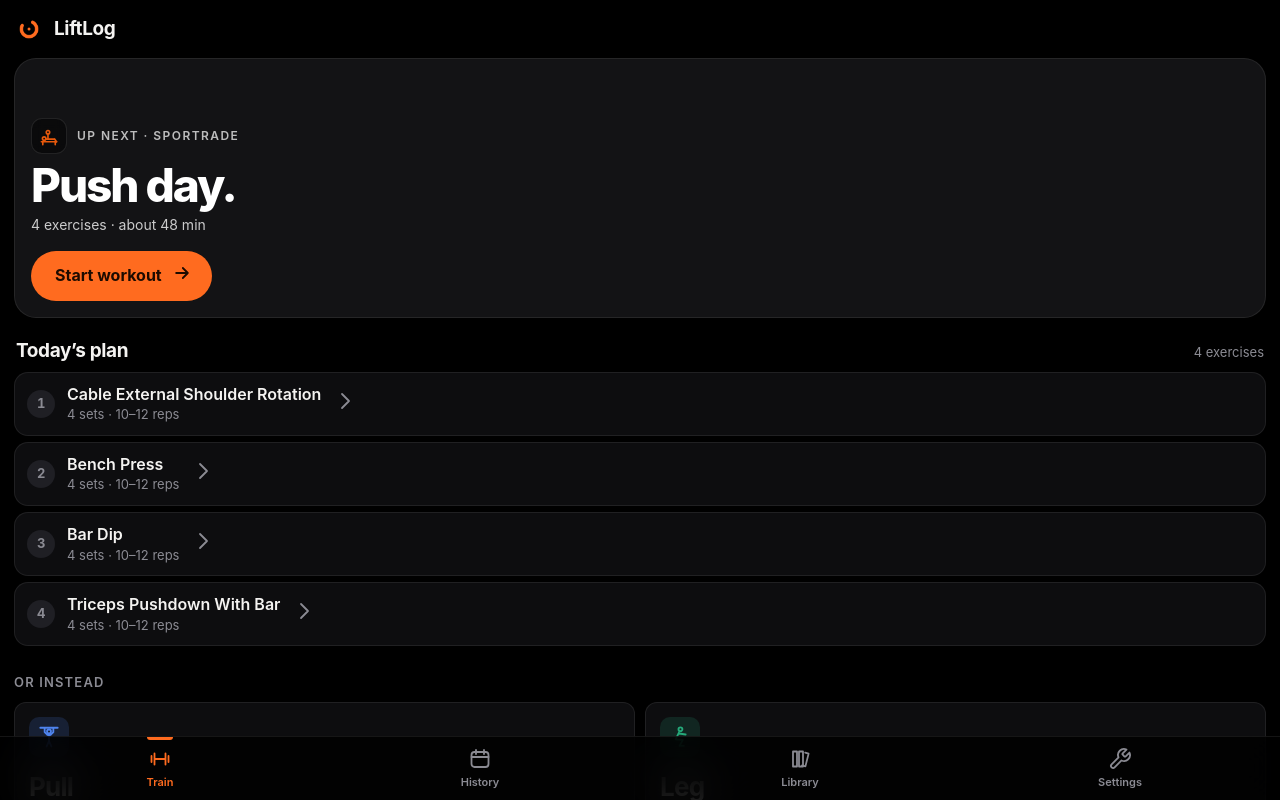
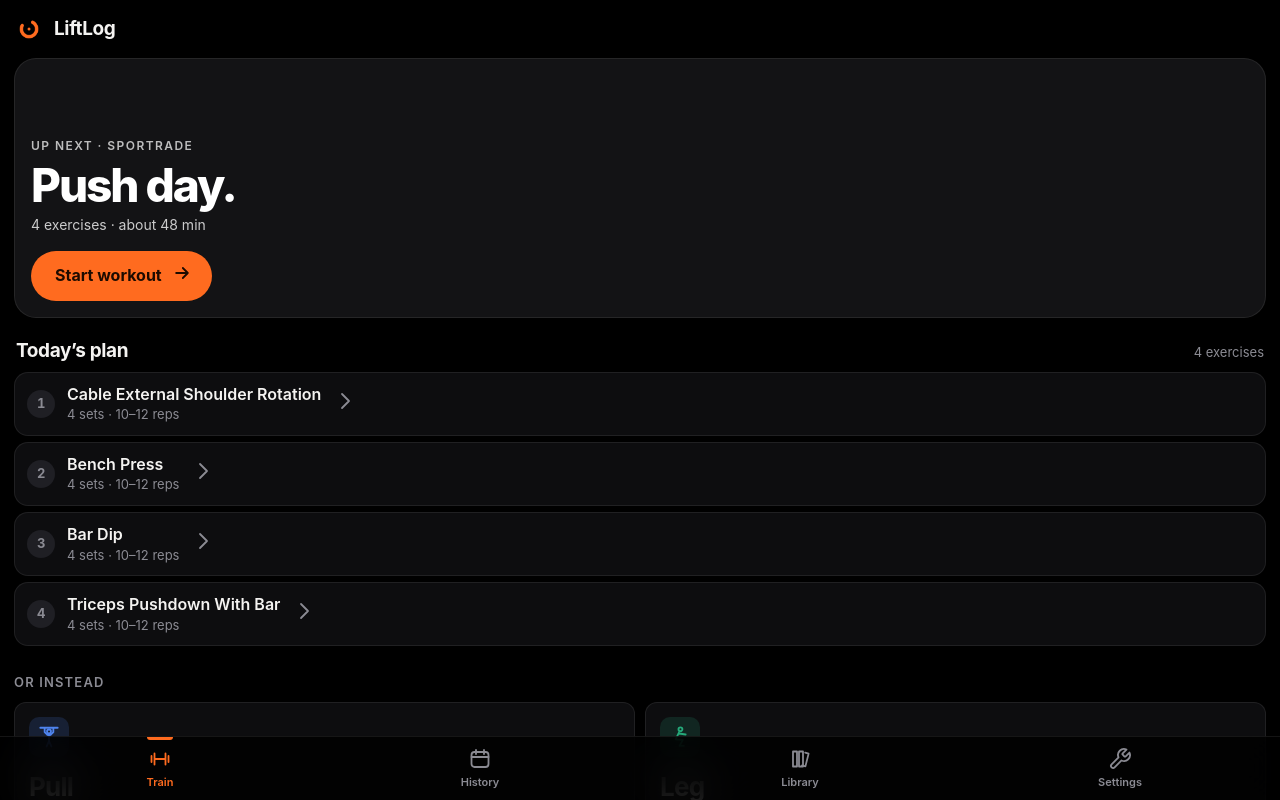
Before and after one commit to perpasben/Lift-log, a website with bundled scripts: page index.html in a window 1280 px wide. Built offline with nearby package versions, Linux system fonts and the light colour scheme.

Commit message:
Home hero: back to the plain Up next line (no icon chip)

```diff
--- a/css/app.css
+++ b/css/app.css
@@ -427,7 +427,5 @@ button.row:active.alt-row { background: none; }
 .rchip svg.i { width: 23px; height: 23px; stroke-width: 1.7; }
 .rchip.sm { width: 32px; height: 32px; border-radius: 10px; }
 .rchip.sm svg.i { width: 21px; height: 21px; }
-.hp-top { display: flex; align-items: center; gap: 10px; }
-.hp .rchip { background: rgba(0, 0, 0, .45); border: 1px solid rgba(255, 255, 255, .1); -webkit-backdrop-filter: blur(6px); backdrop-filter: blur(6px); }
 .key-ic svg.i { width: 18px; height: 18px; stroke-width: 1.8; display: block; }
 .key-ic { display: inline-flex; }
--- a/js/views/train.js
+++ b/js/views/train.js
@@ -10,7 +10,7 @@ import { insightsCarousel } from './carousel.js';
 import { accent2 } from '../theme.js';
 import { akey } from '../logic/substitution.js';
 import { heroPhoto } from '../photos.js';
-import { icon, hasIcon } from '../icons.js';
+import { icon } from '../icons.js';
 import { howTo } from '../howto.js';
 import { weeklyCounts, muscleLoad } from '../logic/stats.js';
 
@@ -84,7 +84,7 @@ export async function trainView({ nav }) {
   const photo = heroPhoto(shownId);
   const name = NAMES[shownId] || 'Workout';
   const hero = h('div', { class: `hp ${photo ? 'has-photo' : ''}`, style: photo ? `background-image:url(${photo})` : '' },
-    h('div', { class: 'hp-top' }, ['push', 'pull', 'leg'].includes(shownId) ? h('span', { class: 'rchip', style: `--rc:${RCOL[shownId]}`, html: icon(shownId) }) : null, h('div', { class: 'hp-e' }, active ? `In progress \u00b7 ${gyms.find((g) => g.id === active.gymId)?.name}` : `Up next \u00b7 ${gym?.name}`)),
+    h('div', { class: 'hp-e' }, active ? `In progress \u00b7 ${gyms.find((g) => g.id === active.gymId)?.name}` : `Up next \u00b7 ${gym?.name}`),
     h('div', { class: 'hp-h' }, `${name} day.`),
     h('div', { class: 'hp-s' }, active ? `Started ${new Date(active.start).toLocaleTimeString('en-GB', { hour: '2-digit', minute: '2-digit' })}` : [`${plan.length || routine.blocks.length} exercises`, `about ${minutes} min`, carried ? `${carried} carried over` : null].filter(Boolean).join(' \u00b7 ')),
     h('button', { class: 'cta', onclick: () => (active ? nav.push(workoutView, 'up') : start(next, nav)) }, active ? 'Resume workout' : 'Start workout', h('span', { html: icon('arrow') })));
```
